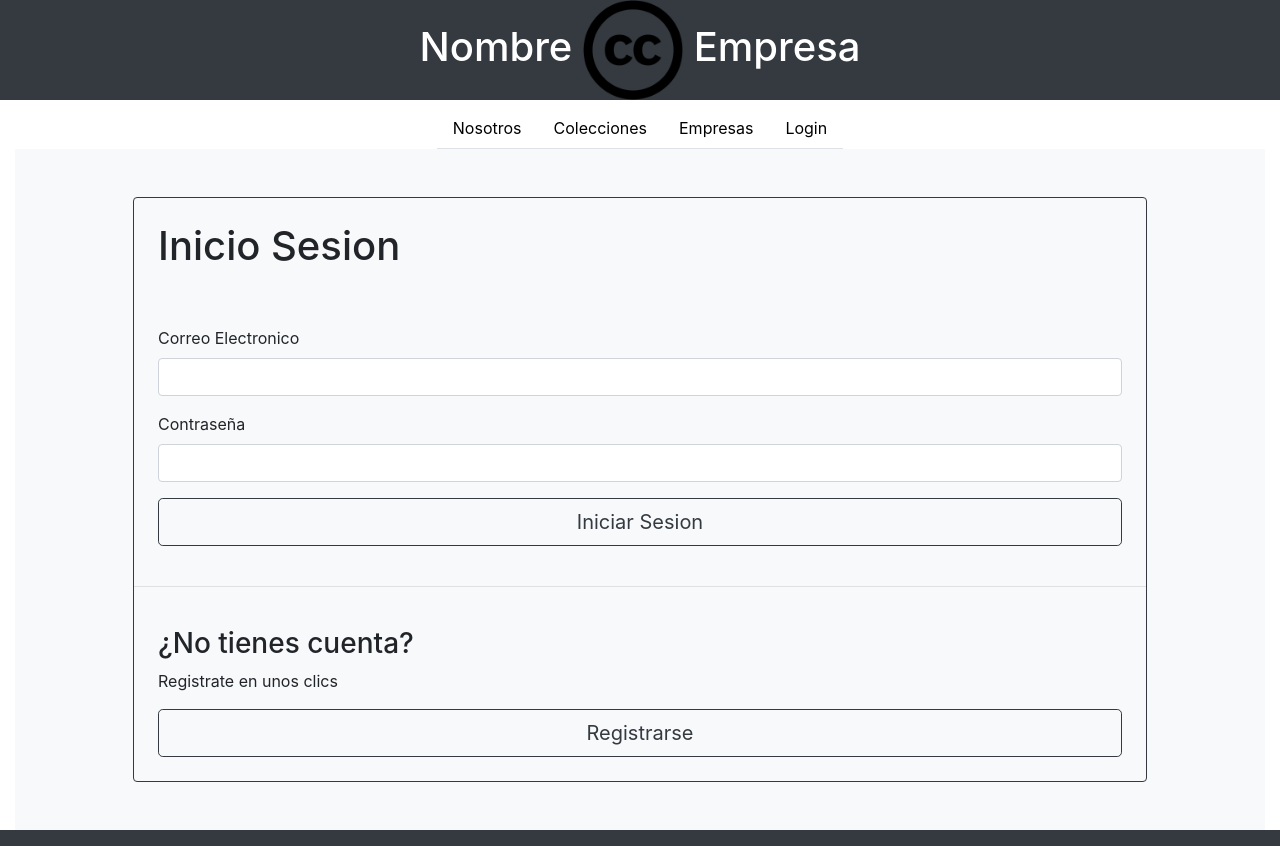
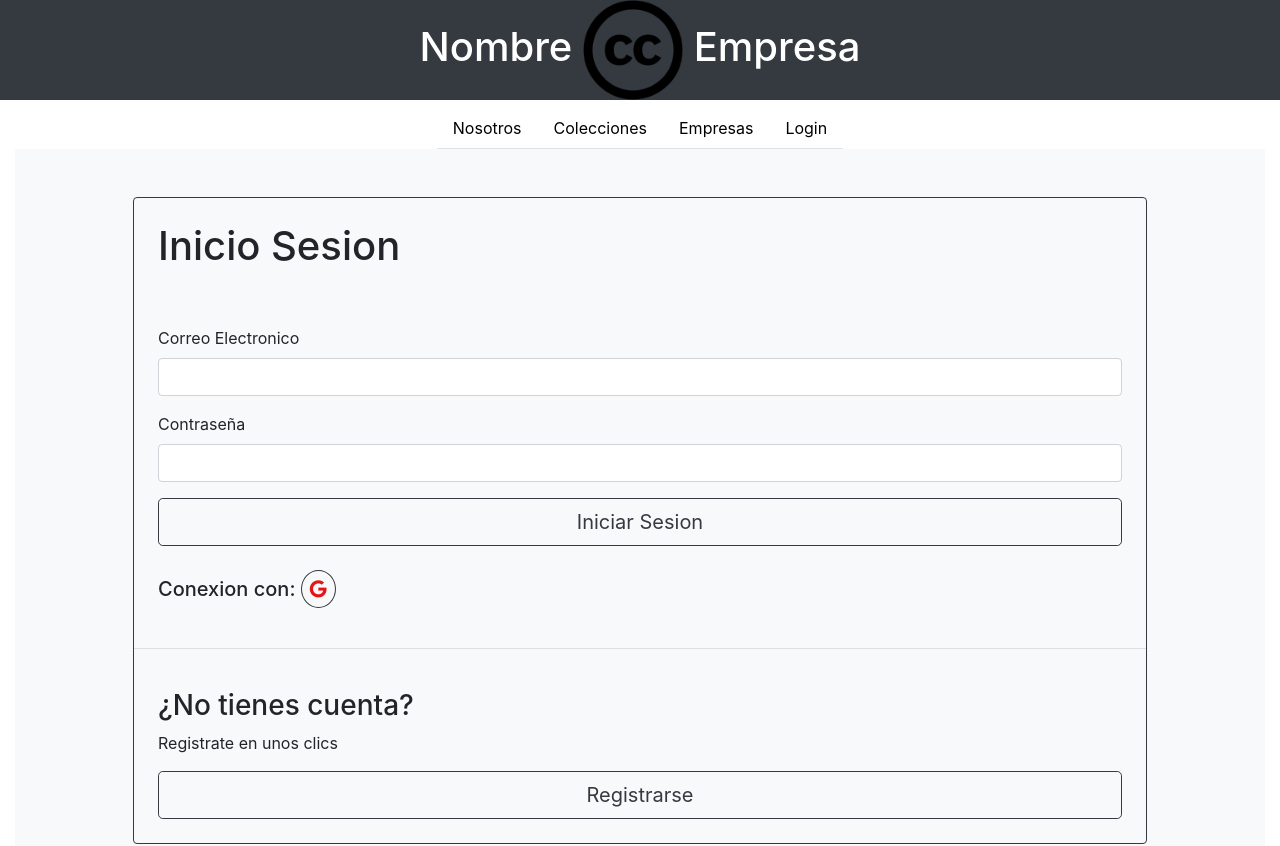
Before and after one commit to avelasquezdev/clothing-counter, an Angular app: page /login in a window 1280 px wide. Shown: the top 846 px of the page. Built offline with nearby package versions, Linux system fonts and the light colour scheme.

Commit message:
He metido el logo de google

```diff
--- a/src/app/pages/login/login.component.css
+++ b/src/app/pages/login/login.component.css
@@ -0,0 +1,3 @@
+.logoGoogle {
+    color: #e61515;
+}
--- a/src/app/pages/login/login.component.html
+++ b/src/app/pages/login/login.component.html
@@ -13,6 +13,9 @@
                 </div>
                 <button type="submit" class="btn  btn-outline-dark btn-lg btn-block">Iniciar Sesion</button>
             </form>
+            <div class="pl-4 pb-3">
+                <h5>Conexion con: <a href="#" role="button"><i class="fa fa-google border border-dark rounded-circle p-2 logoGoogle"></i></a></h5>
+            </div>
             <hr>
             <div class="p-4">
                 <h3>¿No tienes cuenta?</h3>
```
